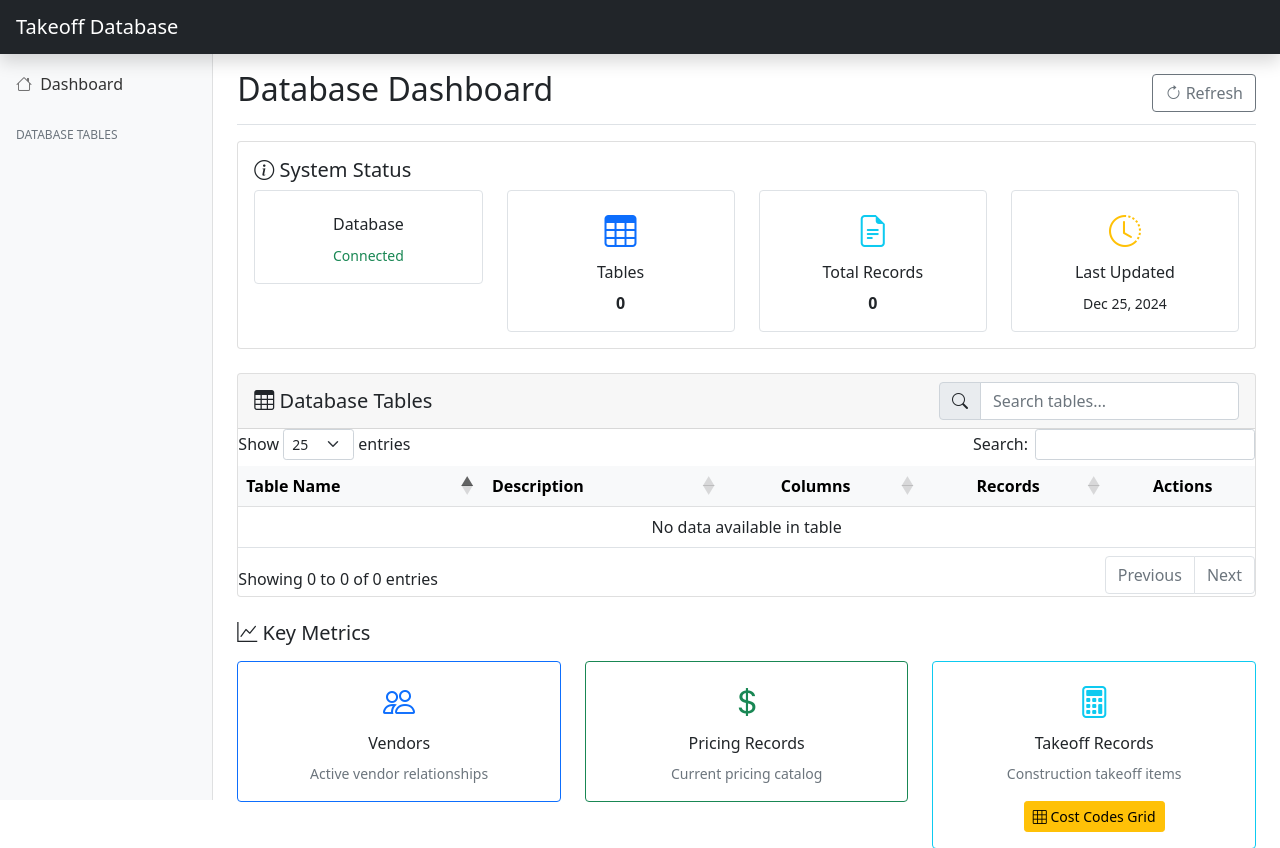
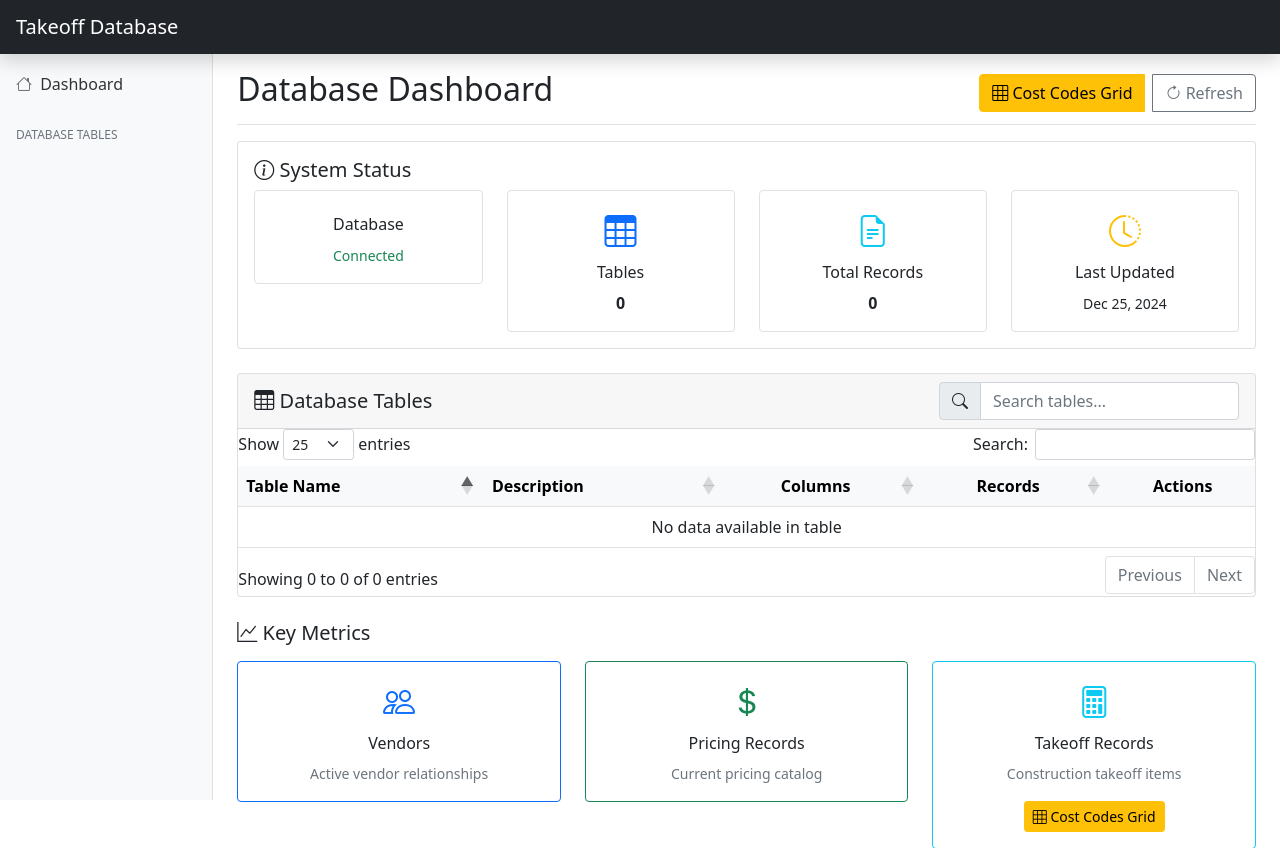
Before and after one commit to jonruff81/postgresql-docker, a Flask app: template web_ui/templates/dashboard.html in a window 1280 px wide. Shown: the top 848 px of the page. Run offline with Flask 3, Linux system fonts and the light colour scheme; the template is opened without the code that fills it, so the values that code supplies are empty; some libraries are stand-ins or nearby versions.

Commit message:
Add Cost Codes Grid button to dashboard header for better visibility

```diff
--- a/web_ui/templates/dashboard.html
+++ b/web_ui/templates/dashboard.html
@@ -5,6 +5,9 @@
 
 {% block page_actions %}
 <div class="btn-group" role="group">
+    <a href="/cost-codes-grid" class="btn btn-warning me-2">
+        <i class="bi bi-grid-3x3"></i> Cost Codes Grid
+    </a>
     <button type="button" class="btn btn-outline-secondary" onclick="location.reload()">
         <i class="bi bi-arrow-clockwise"></i> Refresh
     </button>
```
